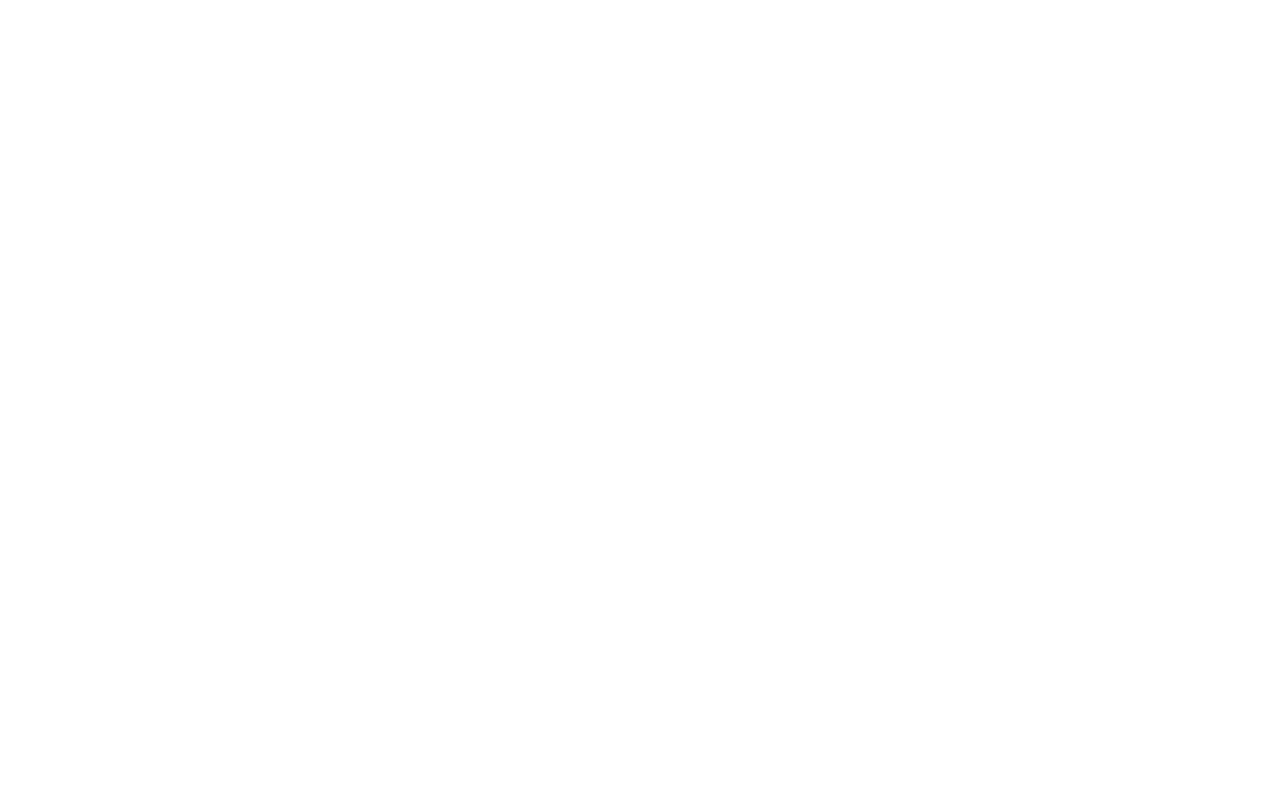
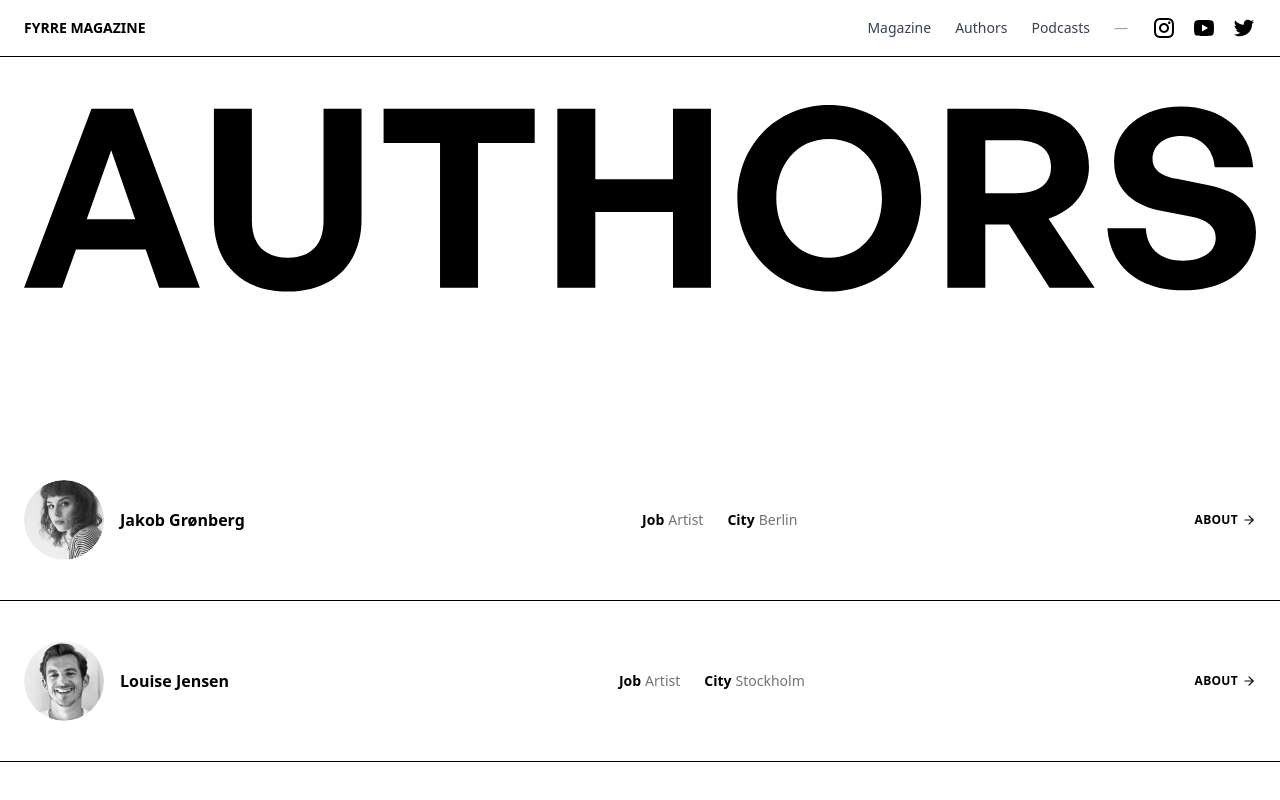
Before and after one commit to eugenekravchuk/web_react_project, a React (Vite) app: page /authors in a window 1280 px wide. Before the commit this address had no page. Shown: the top 800 px of the page. Built offline with nearby package versions, Linux system fonts and the light colour scheme.

Commit message:
authors apge

```diff
--- a/src/App.tsx
+++ b/src/App.tsx
@@ -4,6 +4,7 @@
 import MagazinePost from "./pages/MagazinePost";
 import Podcasts from "./pages/Podcasts";
 import PodcastPost from "./pages/PodcastPost";
+import Authors from "./pages/Authors";
 
 function App() {
   return (
@@ -14,6 +15,7 @@
         <Route path="/articles/:slug" element={<MagazinePost />} />
         <Route path="/podcasts" element={<Podcasts />} />
         <Route path="/podcasts/:slug" element={<PodcastPost />} />
+        <Route path="/authors/" element={<Authors />} />
       </Routes>
     </BrowserRouter>
   );
--- /dev/null
+++ b/src/components/AuthorRow.tsx
@@ -0,0 +1,46 @@
+import React from "react";
+import { ArrowRight } from "lucide-react";
+
+type AuthorRowProps = {
+  imageSrc: string;
+  name: string;
+  job: string;
+  city: string;
+};
+
+const AuthorRow: React.FC<AuthorRowProps> = ({ imageSrc, name, job, city }) => {
+  return (
+    <div className="w-full border-b px-6 py-10">
+      <div className="flex items-center justify-between gap-4">
+        <div className="flex items-center gap-4">
+          <img
+            src={imageSrc}
+            alt={name}
+            className="w-20 h-20 rounded-full object-cover"
+          />
+          <span className="text-base font-bold text-black">{name}</span>
+        </div>
+
+        <div className="flex items-center gap-6 text-sm text-zinc-500">
+          <div>
+            <span className="font-semibold text-black mr-1">Job</span>
+            {job}
+          </div>
+          <div>
+            <span className="font-semibold text-black mr-1">City</span>
+            {city}
+          </div>
+        </div>
+
+        <a
+          href="/about"
+          className="flex items-center gap-1 text-xs font-bold uppercase tracking-wide hover:translate-x-1 transition"
+        >
+          About <ArrowRight size={14} />
+        </a>
+      </div>
+    </div>
+  );
+};
+
+export default AuthorRow;
--- a/src/components/Navbar.tsx
+++ b/src/components/Navbar.tsx
@@ -11,7 +11,7 @@
       </Link>
       <div className="flex gap-6 items-center text-sm text-gray-700">
         <Link to="/magazine">Magazine</Link>
-        <a href="#">Authors</a>
+        <Link to="/authors">Authors</Link>
         <Link to="/podcasts">Podcasts</Link>
         <span className="text-gray-400">—</span>
         <div className="flex gap-4 text-xl">
--- a/src/pages/Authors.tsx
+++ b/src/pages/Authors.tsx
@@ -0,0 +1,30 @@
+import Header from "../components/Header";
+import Navbar from "../components/Navbar";
+import Footer from "../components/Footer";
+import AuthorsLogo from "../assets/headers/Authors.svg";
+import { authors } from "../data/authors";
+import AuthorRow from "../components/AuthorRow";
+
+const Authors = () => {
+  return (
+    <div className="mx-auto">
+      <Navbar />
+      <Header header={AuthorsLogo} />
+
+      <div className="h-[100px]"></div>
+
+      <div className="grid grid-cols-1 max-w-[1680px] mx-auto">
+        {authors.map((author, index) => (
+          <div key={index} className="divide-y">
+            <AuthorRow {...author} />
+          </div>
+        ))}
+      </div>
+
+      <div className="h-[100px]"></div>
+      <Footer />
+    </div>
+  );
+};
+
+export default Authors;
```
Also changed, not shown: src/assets/headers/Authors.svg (added).
